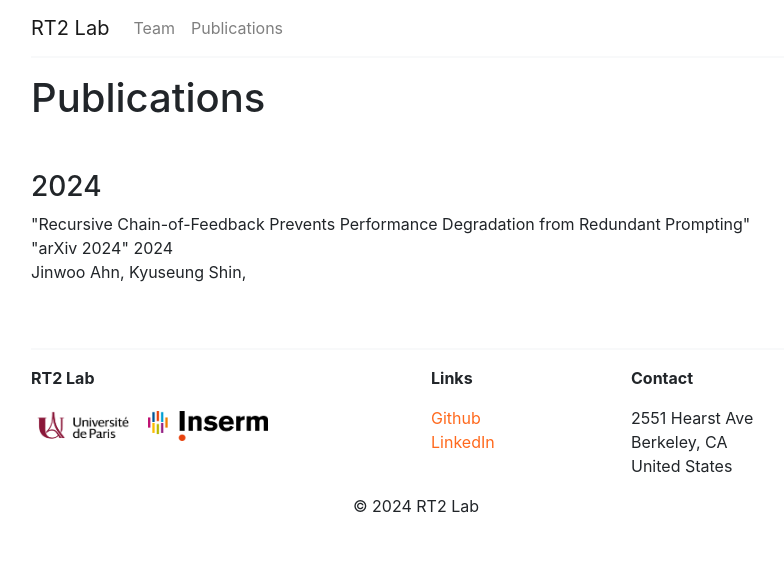
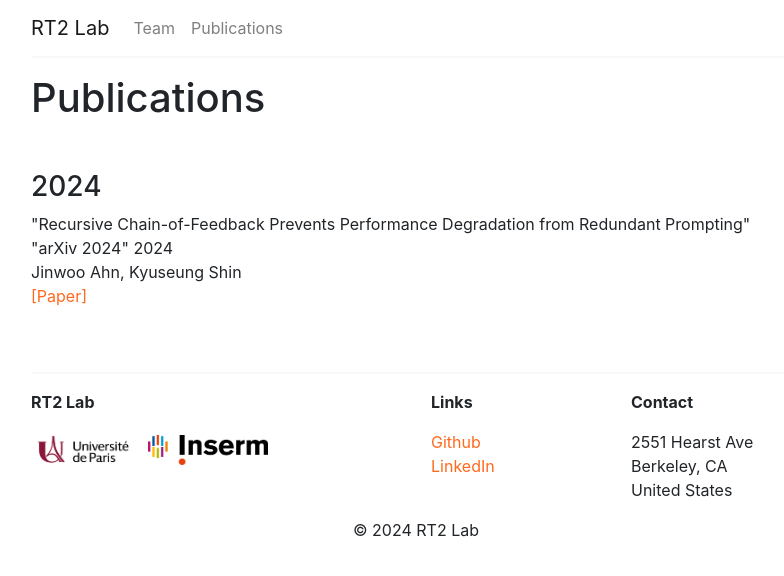
Before and after one commit to aiitresearch/aiitresearch.github.io, a Jekyll site: the page built from _pages/publications.html, in a window 1280 px wide. Shown: the top 576 px of the page, without its empty margins (224-1008 px from the left). Built offline with Jekyll 4.4.1, drawn with Linux system fonts in a browser that asks for light colours.

Commit message:
Update publication.html

```diff
--- a/_includes/publication.html
+++ b/_includes/publication.html
@@ -16,7 +16,12 @@
             <br>
 
             <!-- author -->
-            {{ publi.Author }},
+            {{ publi.Author }}
+
+            <br>
+
+            <!-- link -->
+            <a href={{publi.Link}}>[Paper]</a>
         </p>
 
     </div>
```
